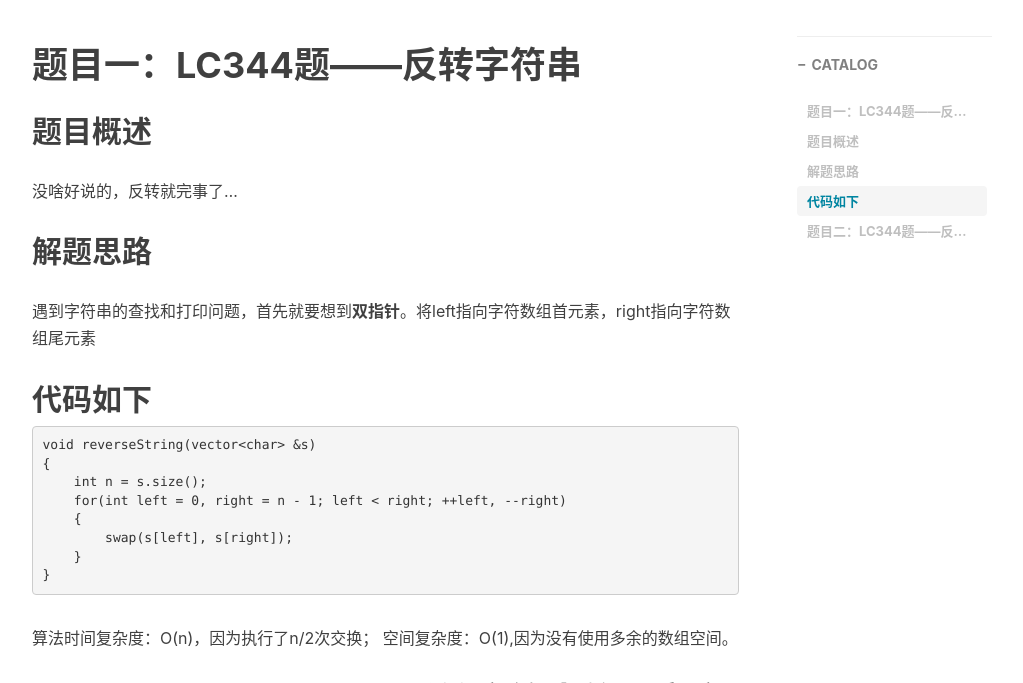
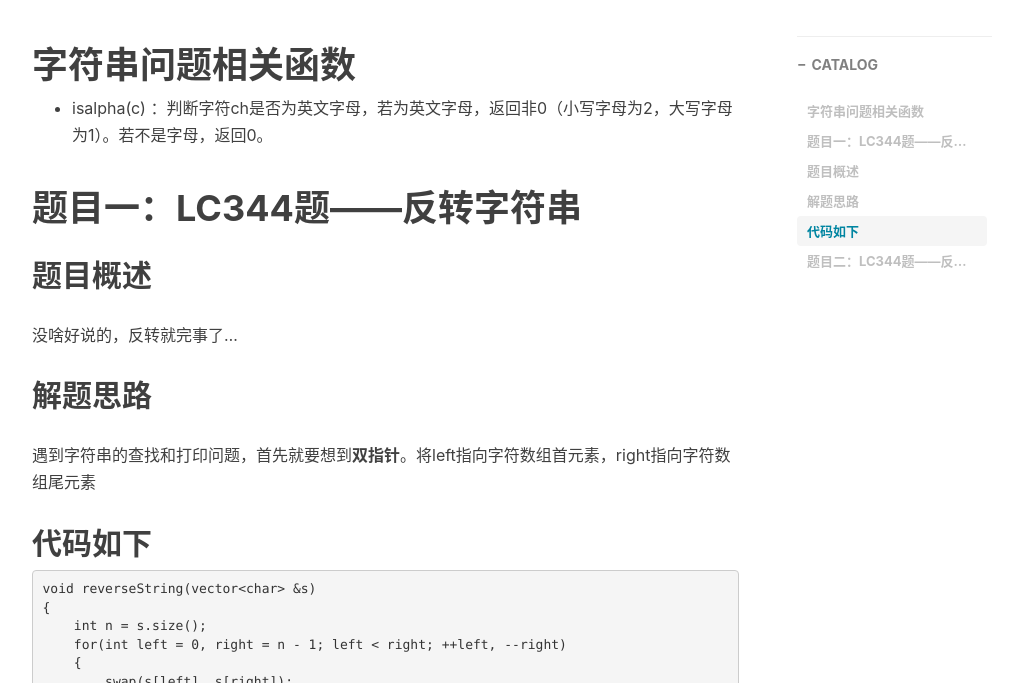
Before and after one commit to xie96808/xie96808.github.io, a Jekyll site: the page built from _posts/2022-04-12-字符串简单题目汇总.md, in a window 1280 px wide and 900 px high, scrolled down 310 px, cut to the strip 217-900 px from the top of the window. Shown: the whole strip, without its empty margins (233-1256 px from the left). Built offline with Jekyll 4.4.1, drawn with Linux system fonts in a browser that asks for light colours; nearby versions of some CDN libraries; comment, search, counter and statistics services are not loaded.

Commit message:
Update 2022-04-12-字符串简单题目汇总.md

```diff
--- a/_posts/2022-04-12-字符串简单题目汇总.md
+++ b/_posts/2022-04-12-字符串简单题目汇总.md
@@ -11,6 +11,9 @@ tags:								#标签
     - LeetCode
 ---
 
+# 字符串问题相关函数
+
+* isalpha(c) ：判断字符ch是否为英文字母，若为英文字母，返回非0（小写字母为2，大写字母为1）。若不是字母，返回0。
 
 # 题目一：LC344题——反转字符串
 
```
